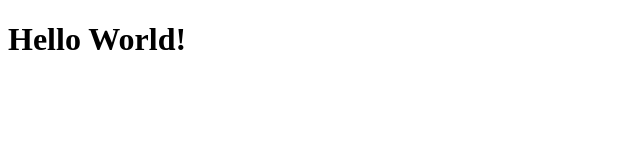
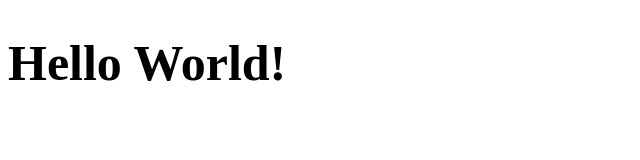
Before and after one commit to AlexLamplough/alexlamplough.github.io, a plain HTML site: page index.html in a window 1280 px wide. Shown: the whole page, without its empty margins (0-640 px from the left). Drawn offline with Linux system fonts and the light colour scheme.

Commit message:
added css aswell

```diff
--- a/index.html
+++ b/index.html
@@ -2,6 +2,7 @@
 <html>
     <header>
         <title>Test Site</title>
+        <link rel="stylesheet" href="main.css">
     </header>
     <body>
         <h1>Hello World!</h1>
--- /dev/null
+++ b/main.css
@@ -0,0 +1,3 @@
+h1 {
+    font-size: 50px;
+}
```
